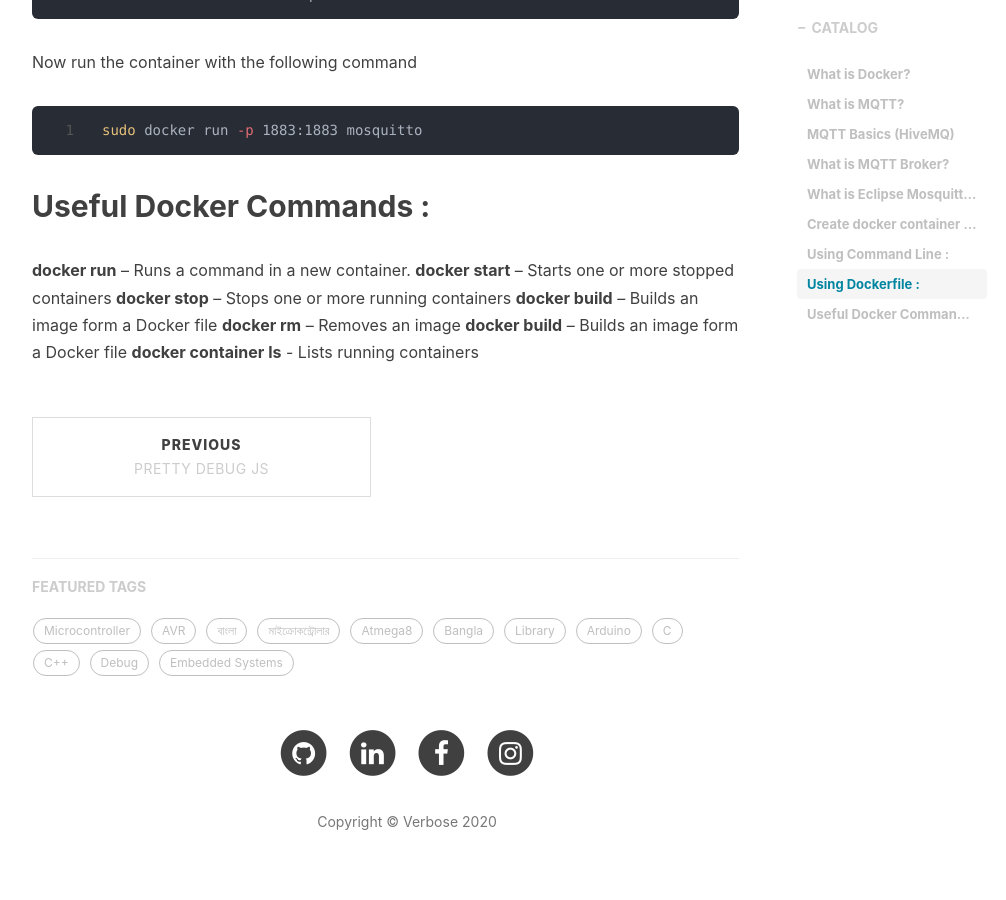
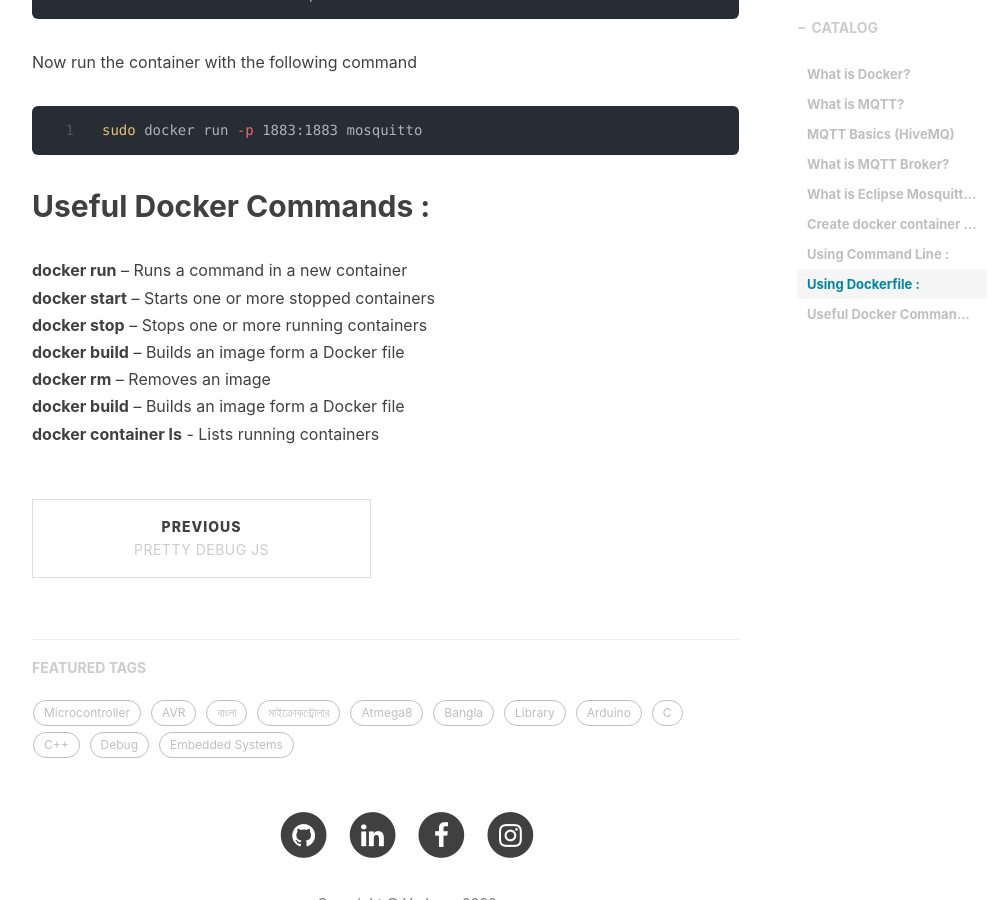
Before and after one commit to shadlyd15/blog, a Jekyll site: the page built from _posts/2020-01-18-install_mosquitto_in_docker.md, in a window 1280 px wide and 900 px high, scrolled down 3340 px. Shown: the whole window, without its empty margins (233-1239 px from the left). Built offline with Jekyll 4.4.1, drawn with Linux system fonts in a browser that asks for light colours; nearby versions of some CDN libraries; comment, search, counter and statistics services are not loaded.

````diff
--- a/_posts/2020-01-18-install_mosquitto_in_docker.md
+++ b/_posts/2020-01-18-install_mosquitto_in_docker.md
@@ -93,7 +93,7 @@ sudo docker run -p 1883:1883 mosquitto
 ```
 
 ## Useful Docker Commands :
-**docker run** – Runs a command in a new container.
+**docker run** – Runs a command in a new container
 **docker start** – Starts one or more stopped containers
 **docker stop** – Stops one or more running containers
 **docker build** – Builds an image form a Docker file
````
